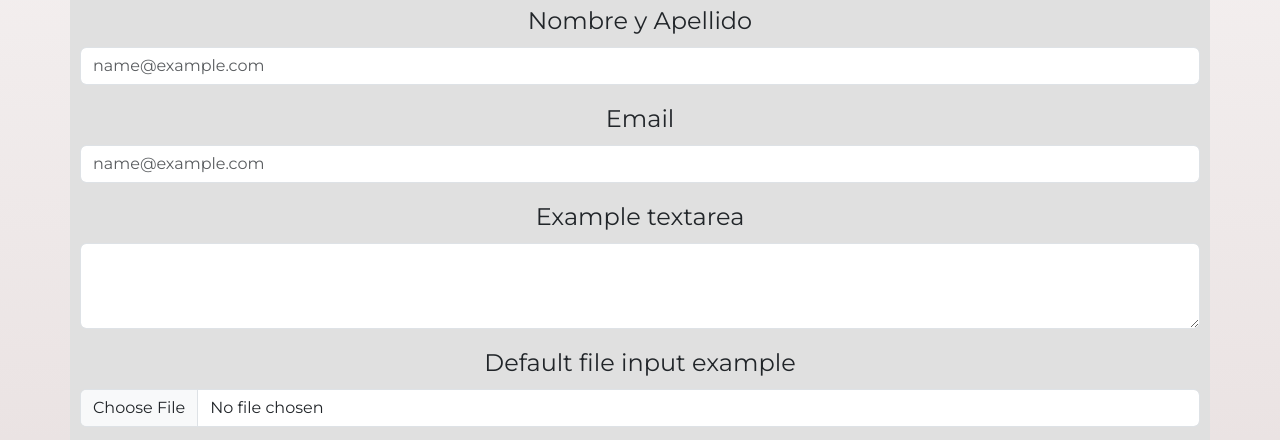
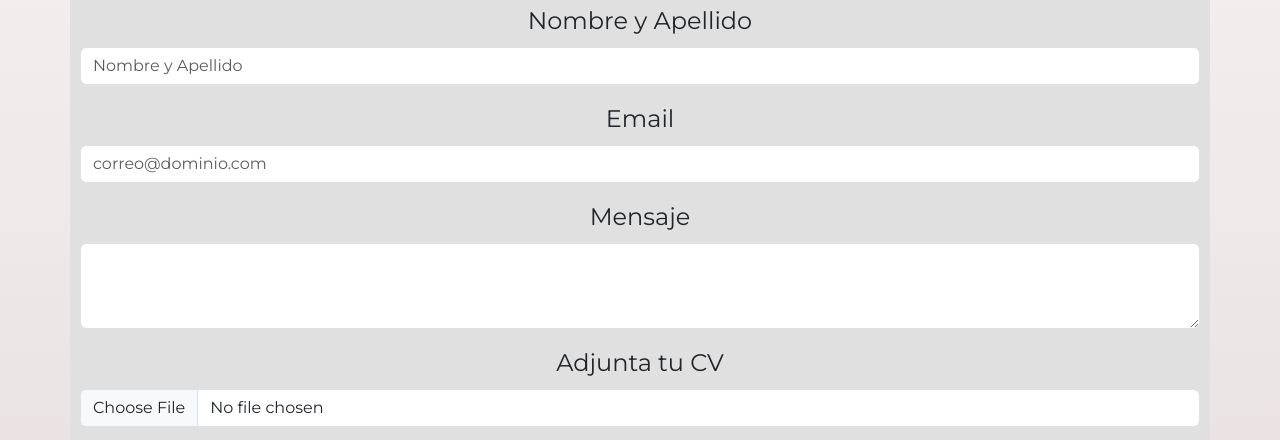
Before and after one commit to lanyplaza16/proyecto-decofresas, a plain HTML site: page pages/contacto.html in a window 1280 px wide. Shown: the part 703-1143 px from the top of the page. Drawn offline with nearby package versions, Linux system fonts and the light colour scheme.

Commit message:
Cambios Formulario

```diff
--- a/pages/contacto.html
+++ b/pages/contacto.html
@@ -98,18 +98,18 @@
                     <form>
                         <div class="mb-3">
                             <label for="exampleFormControlInput1" class="form-label">Nombre y Apellido</label>
-                            <input type="email" class="form-control" id="exampleFormControlInput1" placeholder="name@example.com">
+                            <input type="text" class="form-control" id="exampleFormControlInput1" placeholder="Nombre y Apellido">
                         </div>
                         <div class="mb-3">
                             <label for="exampleFormControlInput1" class="form-label">Email</label>
-                            <input type="email" class="form-control" id="exampleFormControlInput1" placeholder="name@example.com">
+                            <input type="email" class="form-control" id="exampleFormControlInput1" placeholder="correo@dominio.com">
                         </div>
                         <div class="mb-3">
-                            <label for="exampleFormControlTextarea1" class="form-label">Example textarea</label>
+                            <label for="exampleFormControlTextarea1" class="form-label">Mensaje</label>
                             <textarea class="form-control" id="exampleFormControlTextarea1" rows="3"></textarea>
                         </div>
                         <div class="mb-3">
-                            <label for="formFile" class="form-label">Default file input example</label>
+                            <label for="formFile" class="form-label">Adjunta tu CV</label>
                             <input class="form-control" type="file" id="formFile">
                         </div>
                             <input type="submit">
```
